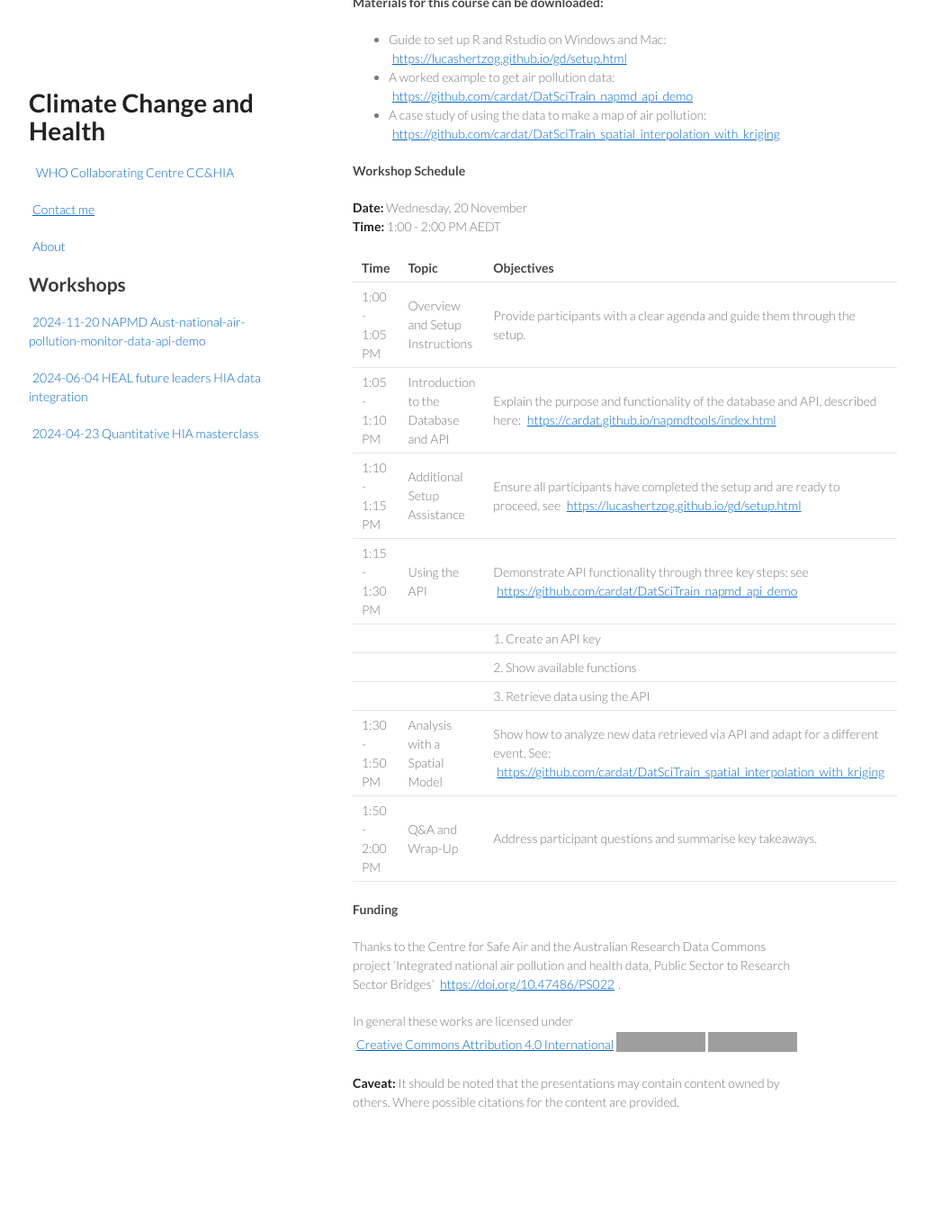
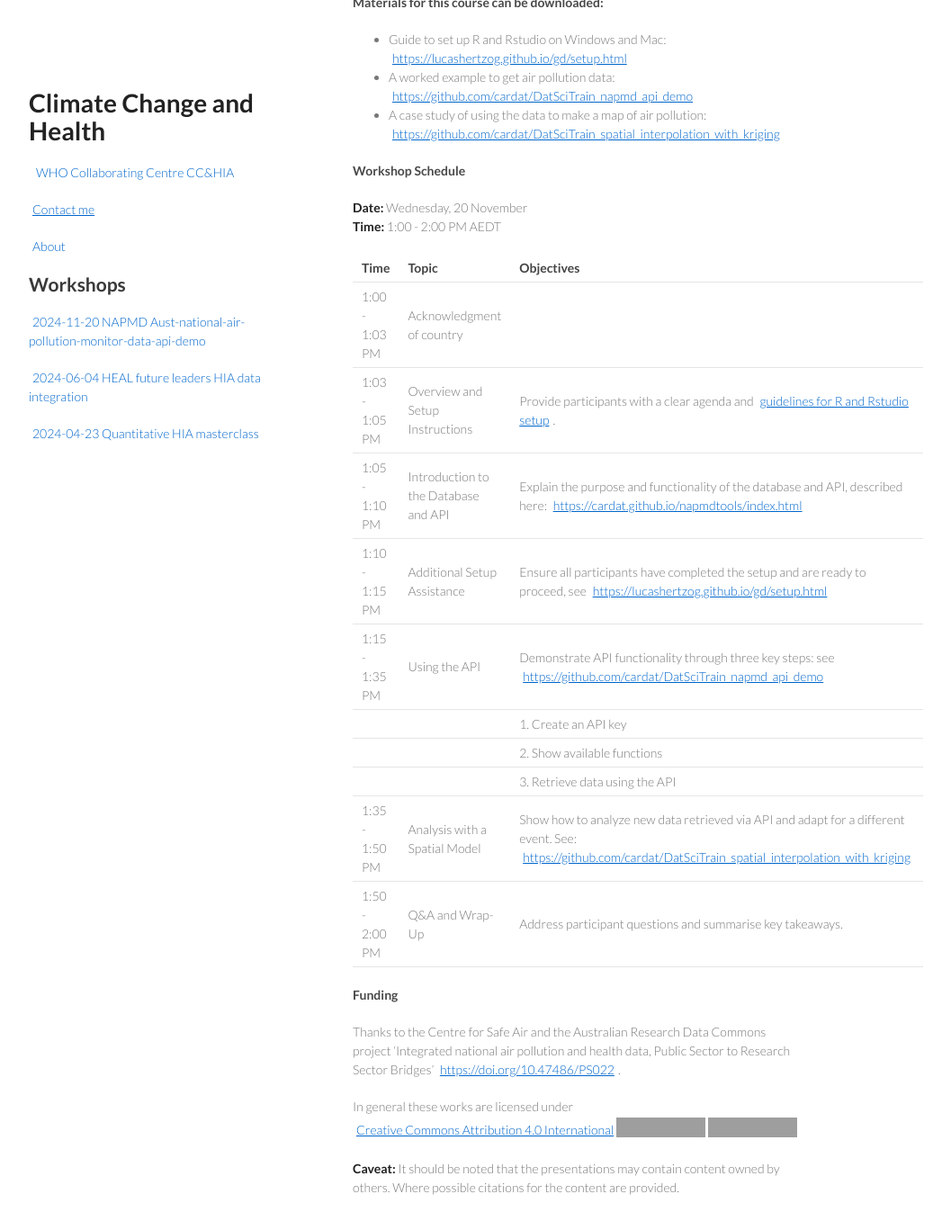
Before and after one commit to climate-change-and-health/workshops, a Jekyll site: the page built from _posts/2024-11-20-napmd-aust-national-air-pollution-monitor-data-api-demo.md, in a window 1280 px wide and 1400 px high, scrolled down 537 px. Shown: the top 1367 px of the window at 90% size, without its empty margins (178-1235 px from the left). Built offline with Jekyll 4.4.1, drawn with Linux system fonts in a browser that asks for light colours; before the commit the page ends 1842 px from its top, so only the background shows below that; grey boxes are pictures that could not be loaded.

Commit message:
update links

```diff
--- a/_posts/2024-11-20-napmd-aust-national-air-pollution-monitor-data-api-demo.md
+++ b/_posts/2024-11-20-napmd-aust-national-air-pollution-monitor-data-api-demo.md
@@ -27,14 +27,15 @@ The below links provide material for the Hacky Hour workshp for the Centre for S
 
 | Time          | Topic                          | Objectives                                                                 |
 |---------------|--------------------------------|---------------------------------------------------------------------------|
-| 1:00 - 1:05 PM | Overview and Setup Instructions | Provide participants with a clear agenda and guide them through the setup. |
+| 1:00 - 1:03 PM | Acknowledgment of country |                                                                                   |
+|  1:03 - 1:05 PM  | Overview and Setup Instructions | Provide participants with a clear agenda and [guidelines for R and Rstudio setup](https://lucashertzog.github.io/gd/setup.html). |
 | 1:05 - 1:10 PM | Introduction to the Database and API | Explain the purpose and functionality of the database and API, described here: [https://cardat.github.io/napmdtools/index.html](https://cardat.github.io/napmdtools/index.html)             |
 | 1:10 - 1:15 PM | Additional Setup Assistance    | Ensure all participants have completed the setup and are ready to proceed, see [https://lucashertzog.github.io/gd/setup.html](https://lucashertzog.github.io/gd/setup.html) |
-| 1:15 - 1:30 PM | Using the API                  | Demonstrate API functionality through three key steps: see [https://github.com/cardat/DatSciTrain_napmd_api_demo](https://github.com/cardat/DatSciTrain_napmd_api_demo)                    |
+| 1:15 - 1:35 PM | Using the API                  | Demonstrate API functionality through three key steps: see [https://github.com/cardat/DatSciTrain_napmd_api_demo](https://github.com/cardat/DatSciTrain_napmd_api_demo)                    |
 |               |                                | 1. Create an API key                                                     |
 |               |                                | 2. Show available functions                                              |
 |               |                                | 3. Retrieve data using the API                                           |
-| 1:30 - 1:50 PM | Analysis with a Spatial Model  | Show how to analyze new data retrieved via API and adapt for a different event. See: [https://github.com/cardat/DatSciTrain_spatial_interpolation_with_kriging](https://github.com/cardat/DatSciTrain_spatial_interpolation_with_kriging)|
+| 1:35 - 1:50 PM | Analysis with a Spatial Model  | Show how to analyze new data retrieved via API and adapt for a different event. See: [https://github.com/cardat/DatSciTrain_spatial_interpolation_with_kriging](https://github.com/cardat/DatSciTrain_spatial_interpolation_with_kriging)|
 | 1:50 - 2:00 PM | Q&A and Wrap-Up               | Address participant questions and summarise key takeaways.                |
 
 
```
